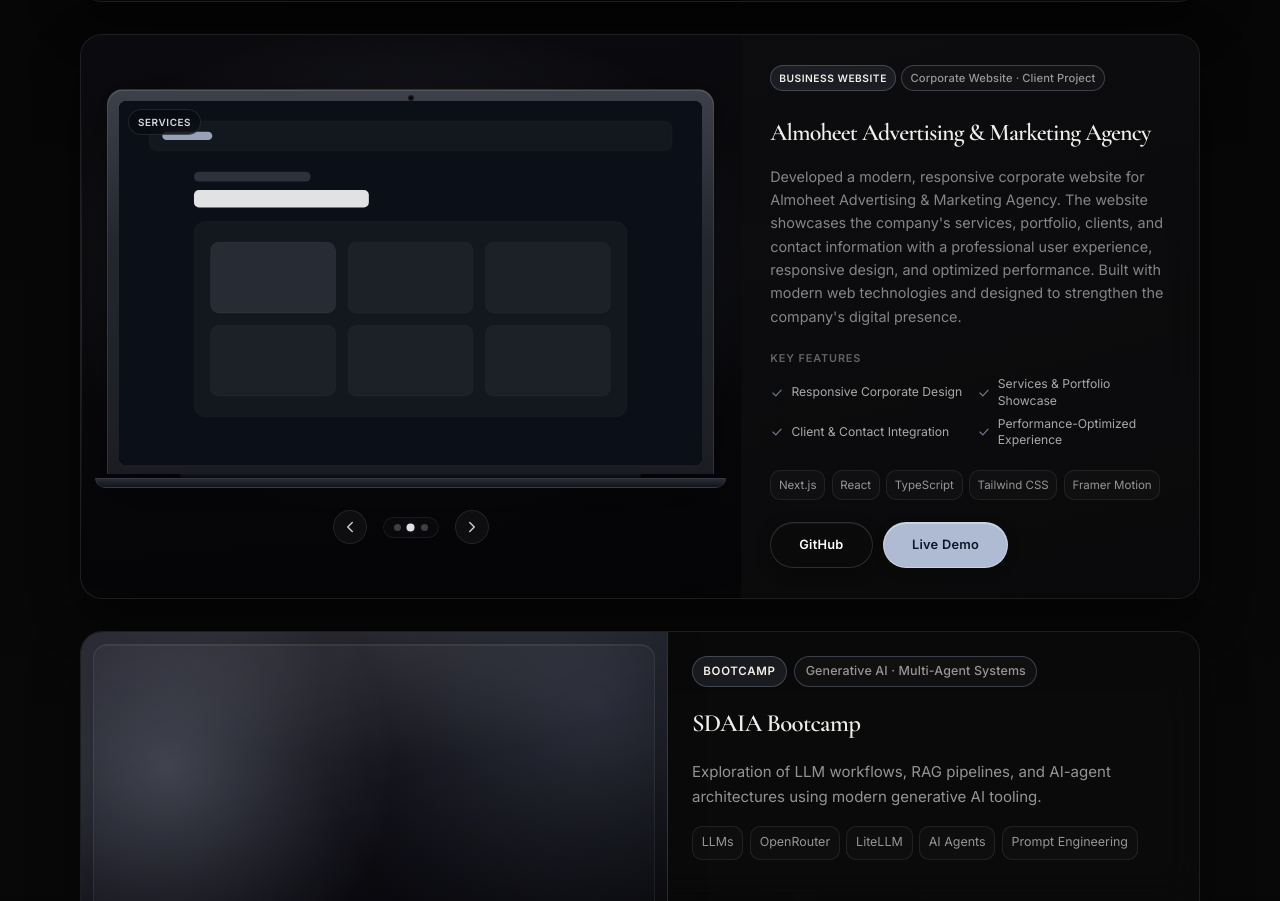
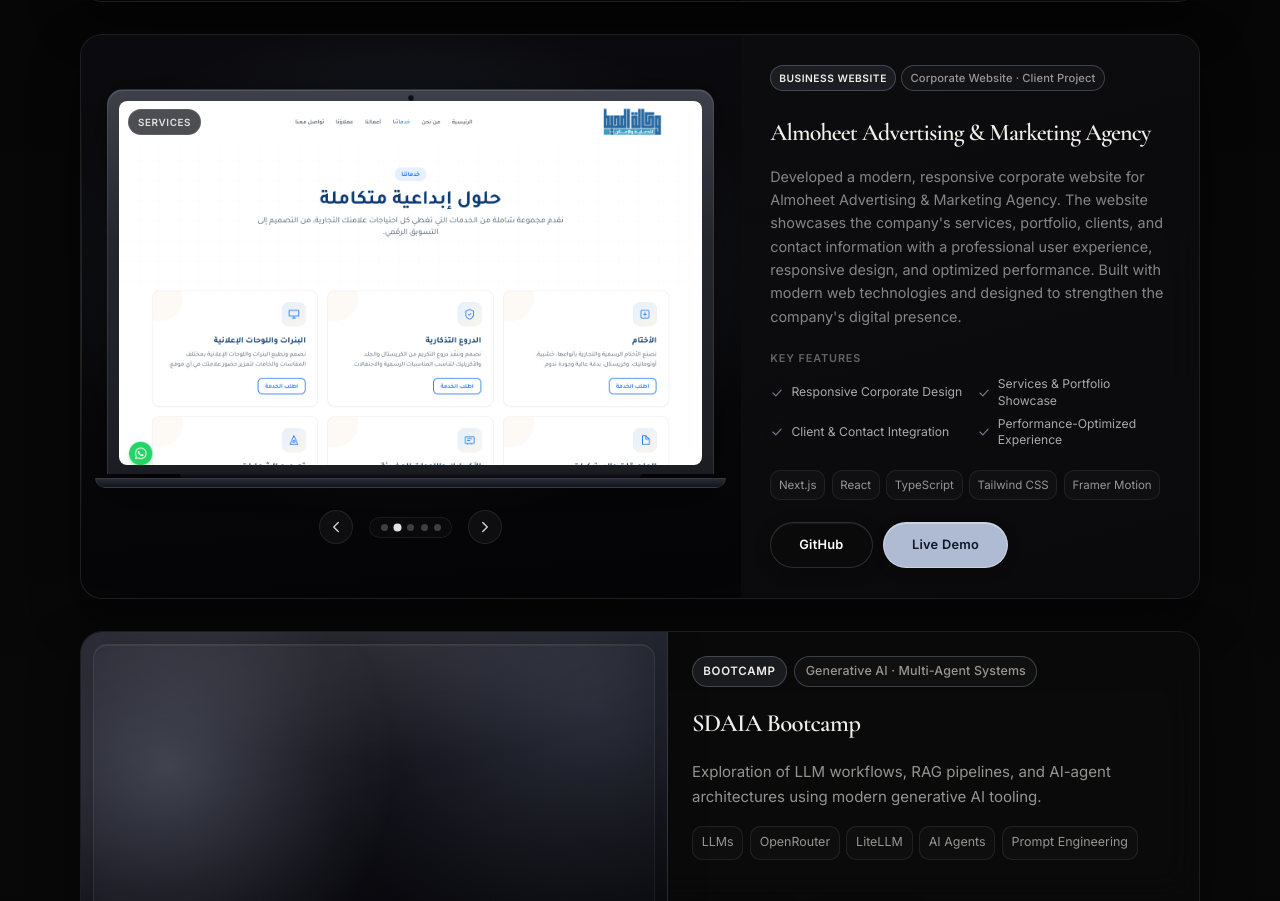
Before and after one commit to JoudAlharbi/joud-alharbi-portfolio, a website: page portfolio/index.html in a window 1280 px wide. Shown: the part 3378-4279 px from the top of the page. Drawn offline with nearby package versions, Linux system fonts and the light colour scheme; a web font is replaced by a local one.

Commit message:
Replace Almoheet placeholder with real website screenshots gallery

```diff
--- a/portfolio/index.html
+++ b/portfolio/index.html
@@ -459,27 +459,14 @@
 
           <article class="project-card project-card--featured project-card--geno glass-card reveal" data-reveal data-category="web-dev">
             <div class="project-card__media project-card__media--geno" aria-label="Almoheet Advertising &amp; Marketing Agency showcase">
-              <div class="geno-showcase" data-geno-showcase>
+              <div class="geno-showcase" data-geno-showcase data-almoheet-showcase>
                 <div class="geno-showcase__glow" aria-hidden="true"></div>
                 <div class="macbook" data-almoheet-macbook>
                   <div class="macbook__lid">
                     <div class="macbook__camera" aria-hidden="true"></div>
                     <div class="macbook__screen">
                       <div class="geno-carousel" data-geno-carousel aria-roledescription="carousel" aria-label="Almoheet Advertising &amp; Marketing Agency screenshots">
-                        <div class="geno-carousel__track" data-geno-track>
-                          <figure class="geno-carousel__slide is-active" data-geno-slide>
-                            <img src="assets/images/almoheet/almoheet-home.svg" alt="Almoheet Advertising &amp; Marketing Agency homepage with hero section and services overview" width="1400" height="900" loading="eager" decoding="async" />
-                            <figcaption class="geno-carousel__label">Home</figcaption>
-                          </figure>
-                          <figure class="geno-carousel__slide" data-geno-slide>
-                            <img src="assets/images/almoheet/almoheet-services.svg" alt="Almoheet Advertising &amp; Marketing Agency services page" width="1400" height="900" loading="lazy" decoding="async" />
-                            <figcaption class="geno-carousel__label">Services</figcaption>
-                          </figure>
-                          <figure class="geno-carousel__slide" data-geno-slide>
-                            <img src="assets/images/almoheet/almoheet-portfolio.svg" alt="Almoheet Advertising &amp; Marketing Agency portfolio showcase" width="1400" height="900" loading="lazy" decoding="async" />
-                            <figcaption class="geno-carousel__label">Portfolio</figcaption>
-                          </figure>
-                        </div>
+                        <div class="geno-carousel__track" data-geno-track data-almoheet-track></div>
                       </div>
                     </div>
                   </div>
@@ -492,11 +479,7 @@
                   <button type="button" class="geno-carousel__arrow geno-carousel__arrow--prev" data-geno-prev aria-label="Previous screenshot">
                     <svg width="18" height="18" viewBox="0 0 24 24" fill="none" aria-hidden="true"><path d="M15 6l-6 6 6 6" stroke="currentColor" stroke-width="2" stroke-linecap="round" stroke-linejoin="round"/></svg>
                   </button>
-                  <div class="geno-carousel__dots" data-geno-dots role="tablist" aria-label="Almoheet Advertising &amp; Marketing Agency screenshots">
-                    <button type="button" class="geno-carousel__dot is-active" data-geno-dot="0" role="tab" aria-selected="true" aria-label="Homepage"></button>
-                    <button type="button" class="geno-carousel__dot" data-geno-dot="1" role="tab" aria-selected="false" aria-label="Services page"></button>
-                    <button type="button" class="geno-carousel__dot" data-geno-dot="2" role="tab" aria-selected="false" aria-label="Portfolio page"></button>
-                  </div>
+                  <div class="geno-carousel__dots" data-geno-dots data-almoheet-dots role="tablist" aria-label="Almoheet Advertising &amp; Marketing Agency screenshots"></div>
                   <button type="button" class="geno-carousel__arrow geno-carousel__arrow--next" data-geno-next aria-label="Next screenshot">
                     <svg width="18" height="18" viewBox="0 0 24 24" fill="none" aria-hidden="true"><path d="M9 6l6 6-6 6" stroke="currentColor" stroke-width="2" stroke-linecap="round" stroke-linejoin="round"/></svg>
                   </button>
--- a/portfolio/script.js
+++ b/portfolio/script.js
@@ -293,6 +293,81 @@
   /* ---------------------------------------------------------------------------
      GENO showcase — MacBook screenshot carousel
      --------------------------------------------------------------------------- */
+  /* ---------------------------------------------------------------------------
+     Almoheet showcase — dynamic screenshot gallery
+     --------------------------------------------------------------------------- */
+  const ALMOHEET_SLIDES = [
+    {
+      src: "assets/images/almoheet/almoheet-hero.png",
+      alt: "Almoheet Advertising & Marketing Agency homepage hero section",
+      label: "Hero",
+      ariaLabel: "Hero section",
+    },
+    {
+      src: "assets/images/almoheet/almoheet-services.png",
+      alt: "Almoheet Advertising & Marketing Agency services page",
+      label: "Services",
+      ariaLabel: "Services section",
+    },
+    {
+      src: "assets/images/almoheet/almoheet-portfolio.png",
+      alt: "Almoheet Advertising & Marketing Agency portfolio gallery",
+      label: "Portfolio",
+      ariaLabel: "Portfolio section",
+    },
+    {
+      src: "assets/images/almoheet/almoheet-clients.png",
+      alt: "Almoheet Advertising & Marketing Agency clients and success stories",
+      label: "Clients",
+      ariaLabel: "Clients section",
+    },
+    {
+      src: "assets/images/almoheet/almoheet-contact.png",
+      alt: "Almoheet Advertising & Marketing Agency contact page",
+      label: "Contact",
+      ariaLabel: "Contact section",
+    },
+  ];
+
+  (function initAlmoheetSlides() {
+    const showcase = document.querySelector("[data-almoheet-showcase]");
+    if (!showcase) return;
+
+    const track = showcase.querySelector("[data-almoheet-track]");
+    const dotsContainer = showcase.querySelector("[data-almoheet-dots]");
+    if (!track || !dotsContainer) return;
+
+    ALMOHEET_SLIDES.forEach((slide, index) => {
+      const figure = document.createElement("figure");
+      figure.className = "geno-carousel__slide" + (index === 0 ? " is-active" : "");
+      figure.setAttribute("data-geno-slide", "");
+
+      const img = document.createElement("img");
+      img.src = slide.src;
+      img.alt = slide.alt;
+      img.width = 1400;
+      img.height = 900;
+      img.loading = index === 0 ? "eager" : "lazy";
+      img.decoding = "async";
+
+      const caption = document.createElement("figcaption");
+      caption.className = "geno-carousel__label";
+      caption.textContent = slide.label;
+
+      figure.append(img, caption);
+      track.appendChild(figure);
+
+      const dot = document.createElement("button");
+      dot.type = "button";
+      dot.className = "geno-carousel__dot" + (index === 0 ? " is-active" : "");
+      dot.setAttribute("data-geno-dot", String(index));
+      dot.setAttribute("role", "tab");
+      dot.setAttribute("aria-selected", index === 0 ? "true" : "false");
+      dot.setAttribute("aria-label", slide.ariaLabel);
+      dotsContainer.appendChild(dot);
+    });
+  })();
+
   (function initGenoShowcase() {
     document.querySelectorAll("[data-geno-showcase]").forEach((showcase) => {
       const slides = showcase.querySelectorAll("[data-geno-slide]");
--- a/portfolio/style.css
+++ b/portfolio/style.css
@@ -2053,6 +2053,11 @@
   object-fit: cover;
   object-position: top center;
   display: block;
+  transition: transform 0.65s var(--ease-out);
+}
+
+.geno-showcase:hover .geno-carousel__slide.is-active img {
+  transform: scale(1.025);
 }
 
 .geno-carousel__label {
@@ -2255,6 +2260,14 @@
 
   .geno-carousel__slide {
     transition-duration: 0.01ms;
+  }
+
+  .geno-carousel__slide img {
+    transition: none;
+  }
+
+  .geno-showcase:hover .geno-carousel__slide.is-active img {
+    transform: none;
   }
 
   .geno-features,
```
Also changed, not shown: scripts/capture-almoheet-screenshots.mjs (added, +64 -0 lines), portfolio/assets/images/almoheet/almoheet-clients.png (added), portfolio/assets/images/almoheet/almoheet-contact.png (added), portfolio/assets/images/almoheet/almoheet-hero.png (added), portfolio/assets/images/almoheet/almoheet-home.svg (deleted), portfolio/assets/images/almoheet/almoheet-portfolio.png (added), portfolio/assets/images/almoheet/almoheet-portfolio.svg (deleted), portfolio/assets/images/almoheet/almoheet-services.png (added), portfolio/assets/images/almoheet/almoheet-services.svg (deleted).
